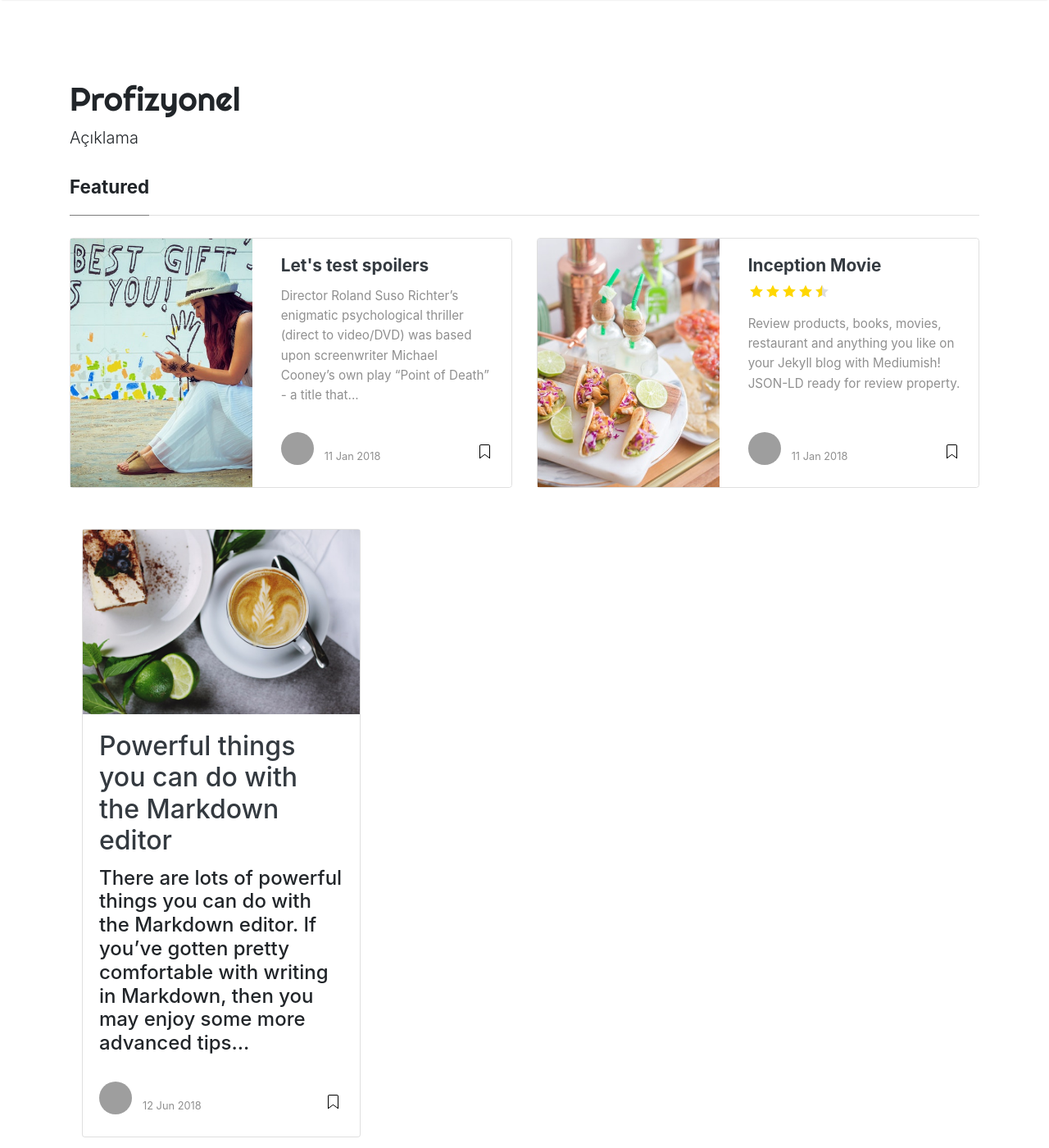
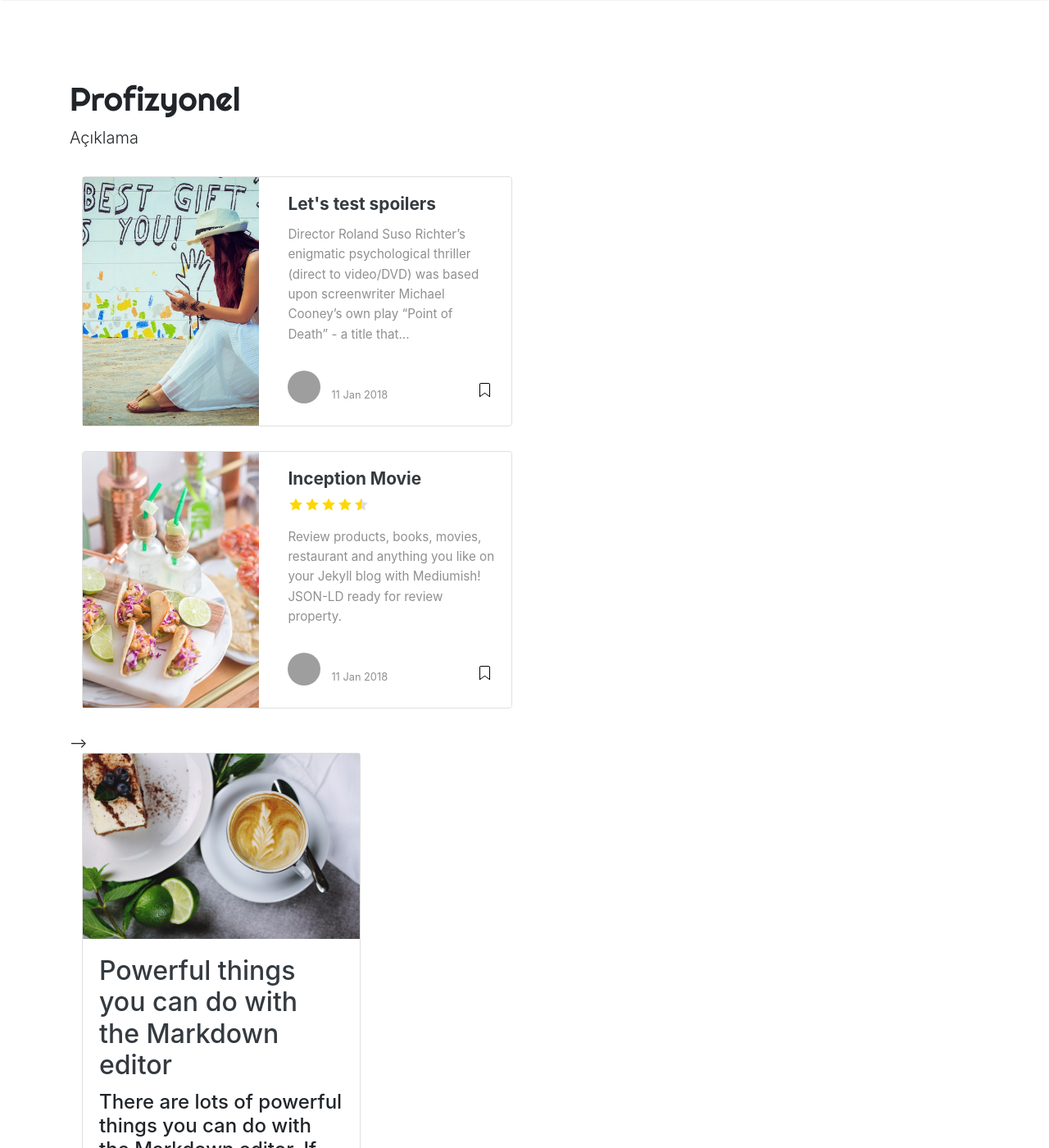
Before and after one commit to Profizyonel/profizyonel.github.io, a Jekyll site: the page built from index.html, in a window 1280 px wide and 1400 px high. Shown: the whole window at 82% size. Built offline with Jekyll 4.4.1, drawn with Linux system fonts in a browser that asks for light colours; nearby versions of some CDN libraries; the list of posts is cut into pages by our own code; grey boxes are pictures that could not be loaded.

Commit message:
fix index

```diff
--- a/index.html
+++ b/index.html
@@ -3,11 +3,11 @@
 title: Home
 ---
 
-{% if page.url == "/" %}
+<!-- {% if page.url == "/" %} -->
 
 <!-- Featured
 ================================================== -->
-<section class="featured-posts">
+<!-- <section class="featured-posts">
     <div class="section-title">
         <h2><span>Featured</span></h2>
     </div>
@@ -26,7 +26,7 @@
     </div>
 </section>
 
-{% endif %}
+{% endif %} -->
 
 <!-- Posts Index
 ================================================== -->
```
